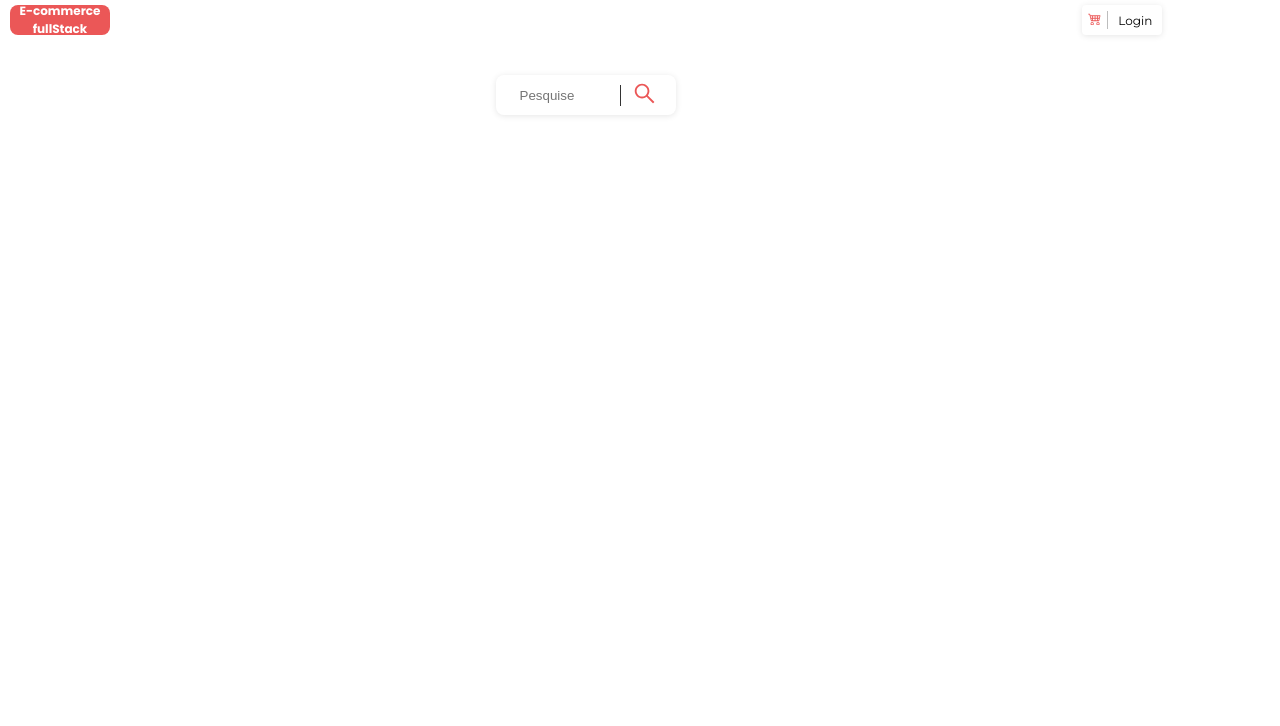
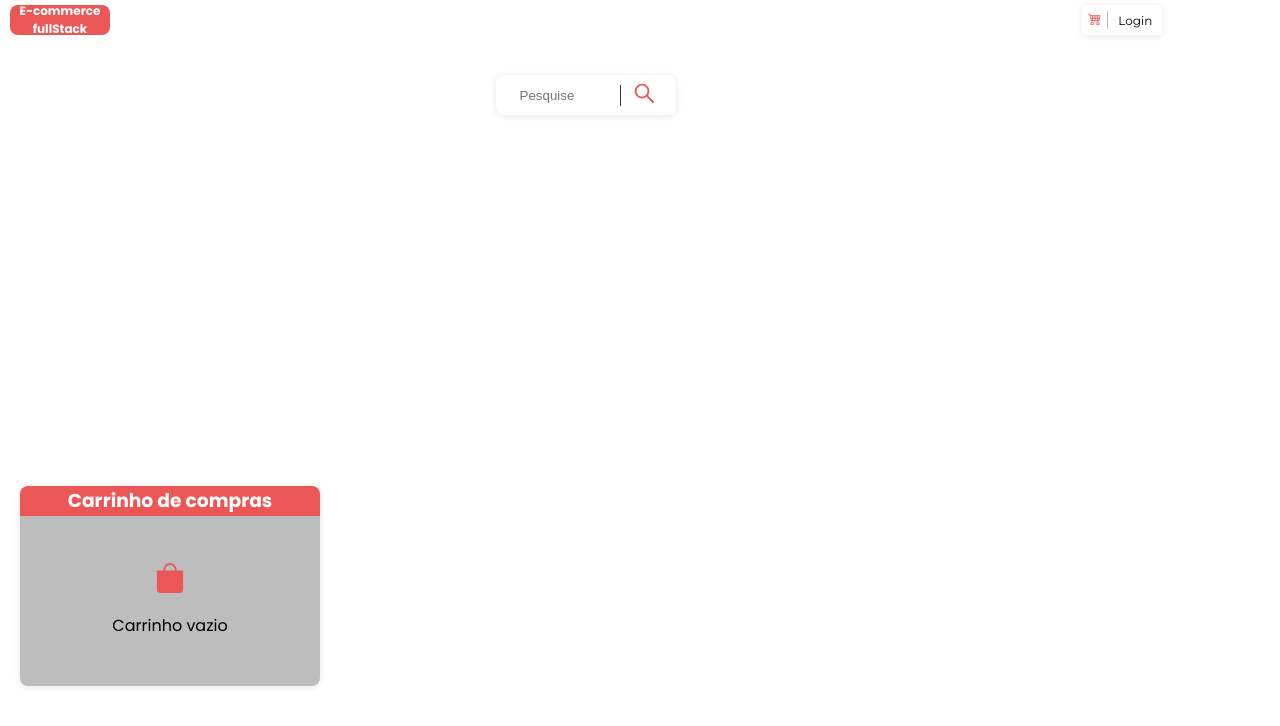
Before and after one commit to gabrielfmaranhao/Ecommerce-fullstack, a React (Create React App) app in the folder project/: page / in a window 1280 px wide. Shown: the top 726 px of the page. Built offline with nearby package versions, Linux system fonts and the light colour scheme; no server answers.

Commit message:
feat/cart

```diff
--- a/project/src/contexts/productsContext/index.tsx
+++ b/project/src/contexts/productsContext/index.tsx
@@ -5,6 +5,10 @@ import { IChildrenProvider } from "../sessionContext";
 interface IPropsProduct {
     products: IProduct[] | undefined | any
     setProducts: React.Dispatch<React.SetStateAction<IProduct[] | undefined>>
+    addCart: (data: IProduct) => void
+    cart: IProductCart[]
+    setCart: React.Dispatch<React.SetStateAction<IProductCart[]>>
+    removeCart: (id:number) => void
 }
 
 interface ICategorie {
@@ -20,7 +24,7 @@ export interface IProduct {
     model: string
     bar_code: string
     description?: string
-    price: number
+    price: string
     iventory: number
     isPromotion: boolean
     categorie: ICategorie
@@ -31,17 +35,31 @@ export interface IProduct {
     updatedAt: string
 
 }
+
+interface IProductCart extends IProduct {
+    idCart: number
+}
 export const ProductsContext = createContext<IPropsProduct>({} as IPropsProduct)
 export const ProductsProvider = ({children}:IChildrenProvider) => {
     const [products, setProducts] = useState<IProduct[] | undefined>([]);
+    const [ cart, setCart] = useState<IProductCart[]>([]);
+    const addCart = (data:IProduct) => {
+        const dataCart = {...data, idCart: Math.random()}
+        setCart([...cart,dataCart])
+    }
+
+    const removeCart = (id:number) => {
+        const newCart = cart.filter((product) => product.idCart !== id);
+        setCart(newCart);
+    }
     useEffect( () => {
         const products = async () => {
             await api.get("/product").then((value)=> setProducts(value.data)).catch((error)=> console.log(error))
         };
         products()
-    },[products])
+    },[])
     return(
-        <ProductsContext.Provider value={{products, setProducts}}>
+        <ProductsContext.Provider value={{products, setProducts, addCart, cart, setCart, removeCart}}>
             {children}
         </ProductsContext.Provider>
     )
--- /dev/null
+++ b/project/src/pages/Home/CartP/Cart/index.tsx
@@ -0,0 +1,31 @@
+import { useContext } from "react";
+import { ProductsContext } from "../../../../contexts/productsContext";
+import { BsFillTrashFill } from "react-icons/bs";
+import { Container, Card, DivPrice } from "./style";
+const Cart = () => {
+  const { cart, removeCart} = useContext(ProductsContext);
+  const totalPrice = () => {
+    return cart.map((value) => parseInt(value.price)).reduce((acc, cu) => acc + cu, 0);
+  }
+  return (
+        <Container>
+          {cart.map((produto) => (
+            <Card key={produto.idCart}>
+              <img src={produto.image_url} alt={produto.name} />
+              <div className="information">
+                <h3>{produto.name}</h3>
+                <strong>R${produto.price}</strong>
+              </div>
+              <button className="buttonTrash" onClick={() => removeCart(produto.idCart)}>
+                <BsFillTrashFill />
+              </button>
+            </Card>
+          ))}
+          <DivPrice>
+            <h3>Valor total: R${totalPrice()}</h3>
+          </DivPrice>
+        </Container>
+  );
+};
+
+export default Cart;
--- /dev/null
+++ b/project/src/pages/Home/CartP/Cart/style.ts
@@ -0,0 +1,51 @@
+import styled from "styled-components";
+
+
+
+
+export const Container = styled.ul`
+    color: var(--black);
+    display: flex;
+    flex-direction: column;
+    gap: 5px;
+    align-items: center;
+    overflow-x: hidden;
+`
+
+export const Card = styled.li`
+    background-color: var(--white);
+    display: flex;
+    padding: 5px;
+    border-radius: 8px;
+    width: 90%;
+    align-items: center;
+    gap: 8px;
+    justify-content: space-between;
+    img {
+        width: 40px;
+        height: 30px;
+        border-radius: 4px;
+    }
+    .information {
+        color: var(--black);
+        font-family: 'Poppins';
+        font-size: 14px;
+    }
+    .buttonTrash {
+        background-color: var(--white);
+        border: none;
+    }
+
+`
+
+export const DivPrice = styled.div`
+    width: 90%;
+    background-color: var(--white);
+    border-radius: 4px;
+    display: flex;
+    justify-content: center;
+        h3 {
+            font-family: 'Poppins';
+            font-size: 14px;
+        }
+`
--- /dev/null
+++ b/project/src/pages/Home/CartP/emptyCart/index.tsx
@@ -0,0 +1,12 @@
+import {BsFillBagFill} from "react-icons/bs"
+import { Container } from "./style"
+const EmptyCart = () => {
+    return(
+        <Container>
+            <BsFillBagFill color="var(--red)" size={30}/>
+            <p>Carrinho vazio</p>
+        </Container>
+    )
+}
+
+export default EmptyCart
--- /dev/null
+++ b/project/src/pages/Home/CartP/emptyCart/style.ts
@@ -0,0 +1,13 @@
+import styled from "styled-components";
+
+
+
+export const Container = styled.div`
+display: flex;
+flex-direction: column;
+justify-content: center;
+align-items: center;
+gap: 20px;
+font-family: 'Poppins';
+
+`
--- /dev/null
+++ b/project/src/pages/Home/CartP/index.tsx
@@ -0,0 +1,17 @@
+import { IChildrenProvider } from "../../../contexts/sessionContext";
+import { Container, DivContent, DivTexto } from "./style";
+
+const Carts = ({children}:IChildrenProvider) => {
+    return(
+        <Container>
+            <DivTexto>
+                <h3>Carrinho de compras</h3>
+            </DivTexto>
+            <DivContent>
+                {children}
+            </DivContent>
+        </Container>
+    )
+}
+
+export default Carts
--- /dev/null
+++ b/project/src/pages/Home/CartP/style.ts
@@ -0,0 +1,32 @@
+import styled from "styled-components";
+
+
+
+export const Container = styled.div`
+    width: 300px;
+    height: 200px;
+    background-color: var(--white);
+    margin: 20px;
+    border-radius: 8px;
+    box-shadow: 0px 1px 6px rgb(0 0 0 / 10%);
+`
+export const DivTexto = styled.div`
+    height: 30px;
+    background-color: var(--red);
+    color: var(--white);
+    font-family: 'Poppins';
+    display: flex;
+    align-items: center;
+    justify-content: center;
+    border-radius: 8px 8px 0 0 ;
+`
+
+export const DivContent = styled.div`
+    background-color: var(--grey);
+    height: 170px;
+    border-radius: 0 0 8px 8px;
+    display: flex;
+    flex-direction: column;
+    justify-content: center;
+    align-items: center;
+`
--- a/project/src/pages/Home/ShowCase/Cart/index.tsx
+++ /dev/null
@@ -1 +0,0 @@
-import styled from "styled-components";
--- a/project/src/pages/Home/ShowCase/Product/index.tsx
+++ b/project/src/pages/Home/ShowCase/Product/index.tsx
@@ -1,10 +1,10 @@
 import { useContext } from "react"
 import { Button } from "../../../../components/Form/Button"
 import { ProductsContext } from "../../../../contexts/productsContext"
-import { IProduct } from "../../../../contexts/sessionContext"
+import { IProduct } from "../../../../contexts/productsContext"
 import { Card } from "./style"
 const Product = () => {
-    const {products} = useContext(ProductsContext)
+    const {products, addCart} = useContext(ProductsContext)
     const list = products.filter((product:IProduct)=> product.isActive)
     return(
         <>
@@ -20,7 +20,7 @@ const Product = () => {
                         { product.description ? product.description : "Produto sem descrição"}
                 </p>
                 <span>Estoque: {product.iventory}</span>
-                <Button b_color="red" color="white" name="Adicionar ao carrinho" height={40} width={200}/>
+                <Button b_color="red" color="white" name="Adicionar ao carrinho" height={40} width={200} onClick={()=> addCart(product)}/>
             </Card>
             )}
         </>
--- a/project/src/pages/Home/index.tsx
+++ b/project/src/pages/Home/index.tsx
@@ -1,15 +1,26 @@
-import Header from "./Header"
-import ShowCase from "./ShowCase"
-import Product from "./ShowCase/Product"
+import { useContext } from "react";
+import { ProductsContext } from "../../contexts/productsContext";
+import Carts from "./CartP";
+import Cart from "./CartP/Cart";
+import EmptyCart from "./CartP/emptyCart";
+import Header from "./Header";
+import ShowCase from "./ShowCase";
+import Product from "./ShowCase/Product";
 const Home = () => {
-    return (
-        <>
-            <Header/>
-            <ShowCase>
-                <Product/>
-            </ShowCase>
-        </>
-    )
-}
+  const { cart } = useContext(ProductsContext);
+return (
+    <>
+        <Header />
+        <ShowCase>
+            <Product />
+        </ShowCase>
+        <Carts>
+            {cart.length === 0 ?
+            <EmptyCart/>:
+            <Cart/>}
+        </Carts>
+    </>
+);
+};
 
-export default Home
+export default Home;
--- a/project/src/pages/Session/Register/index.tsx
+++ b/project/src/pages/Session/Register/index.tsx
@@ -5,7 +5,6 @@ import { useForm } from "react-hook-form"
 import { yupResolver } from "@hookform/resolvers/yup"
 import { validationRegisterUser } from "../../../utils/validation"
 import Input from "../../../components/Form/Input"
-import api from "../../../services"
 import { useContext } from "react"
 import { RoutesContext } from "../../../contexts/sessionContext"
 import { useNavigate } from "react-router-dom"
@@ -18,13 +17,10 @@ interface IRegisterUser {
 }
 const Register = () => {
     const { register, handleSubmit, formState:{errors}} = useForm<IRegisterUser>({resolver:yupResolver(validationRegisterUser)})
-    const {setModal, modal} = useContext(RoutesContext)
+    const {setModal, modal, registerUser} = useContext(RoutesContext)
     const navigate = useNavigate()
-    const onSubmit = (data:IRegisterUser) => {
-        api.post("/user",data).then((value) => console.log(value)).catch((error)=> console.log(error))
-    }
     return(
-    <Form text="Formulário de cadastro" handleSubmit={handleSubmit(onSubmit)} onClick={ ()=> {setModal(!modal); navigate("/session")}}>
+    <Form text="Formulário de cadastro" handleSubmit={handleSubmit(registerUser)} onClick={ ()=> {setModal(!modal); navigate("/session")}}>
         <Label html="name" text="name"/>
         <Input height={30} width={40} register={{...register("name")}} type="text" placeholder="name"/>
         <span>{errors.name?.message}</span>
```
Also changed, not shown: project/src/contexts/sessionContext/index.tsx (+19 -28 lines).
